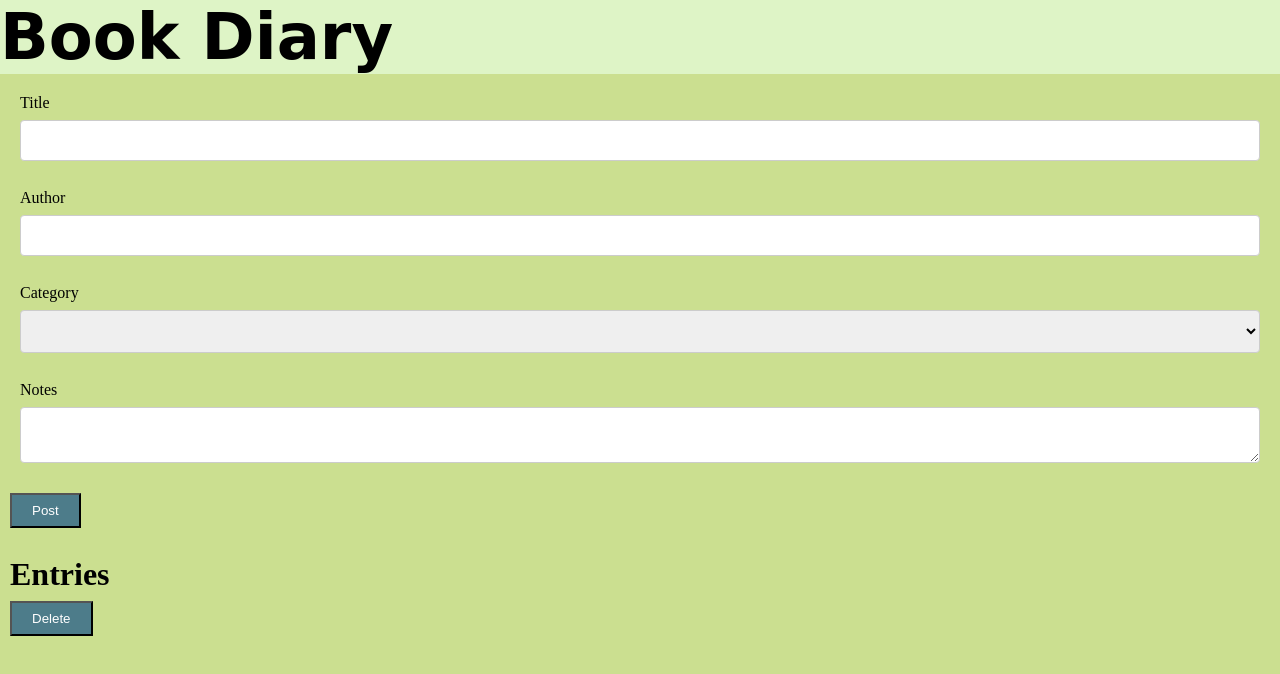
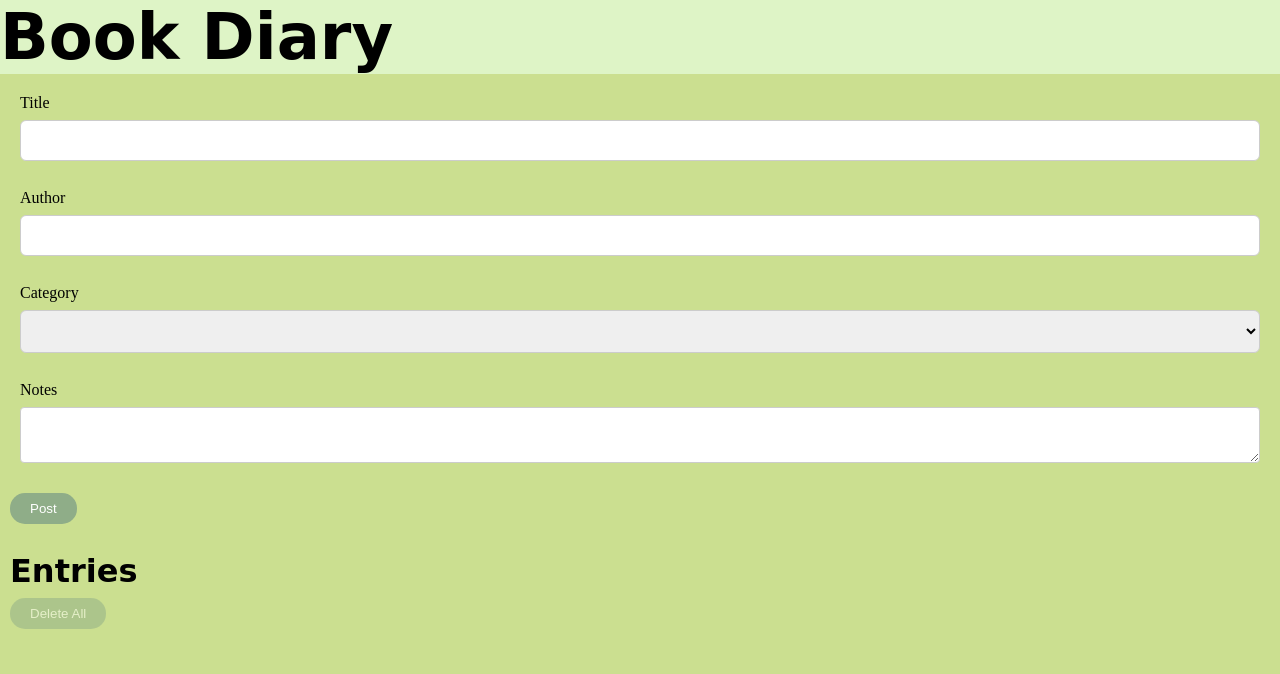
Before and after one commit to yossaj/BookDiary, a plain HTML site: page index.html in a window 1280 px wide. Drawn offline with Linux system fonts and the light colour scheme; a web font is replaced by a local one.

Commit message:
more css tweaks

```diff
--- a/index.html
+++ b/index.html
@@ -57,7 +57,7 @@
 
         </ul>
 
-    <input type="submit" value="Delete" id="del" />
+    <input type="submit" value="Delete All" id="del" />
     </div>
 </body>
 
--- a/style.css
+++ b/style.css
@@ -7,13 +7,14 @@ body{
     background-color: #CBDF90;
     font-family: futura;
 }
-
+h1{
+  font-family:'Grand Hotel', cursive;
+}
 header{
   background-color: #DEF4C6
 }
 
 header h1{
-  font-family:'Grand Hotel', cursive;
   font-size: 4em;
 }
 
@@ -23,20 +24,31 @@ input[type=text], select {
   margin: 8px 0;
   display: inline-block;
   border: 1px solid #ccc;
-  border-radius: 4px;
+  border-radius: 6px;
   box-sizing: border-box;
 }
 
 input[type=submit] {
-  background-color: #4D7C8A;
+  background-color: #8FAD88;
+  color: white;
+  padding: 8px 20px;
+  margin: 8px 0;
+  border-radius: 15px;
+  cursor: pointer;
+  border: none;
+}
+
+input[type=submit]:hover {
+  background-color: #00A9A5;
+}
+
+#del{
+  background-color: #8FAD88;
+  opacity: 0.5;
   color: white;
   padding: 8px 20px;
   margin: 8px 0;
   cursor: pointer;
-}
-
-input[type=submit]:hover {
-  background-color: #8FAD88;
 }
 
 textarea{
```
